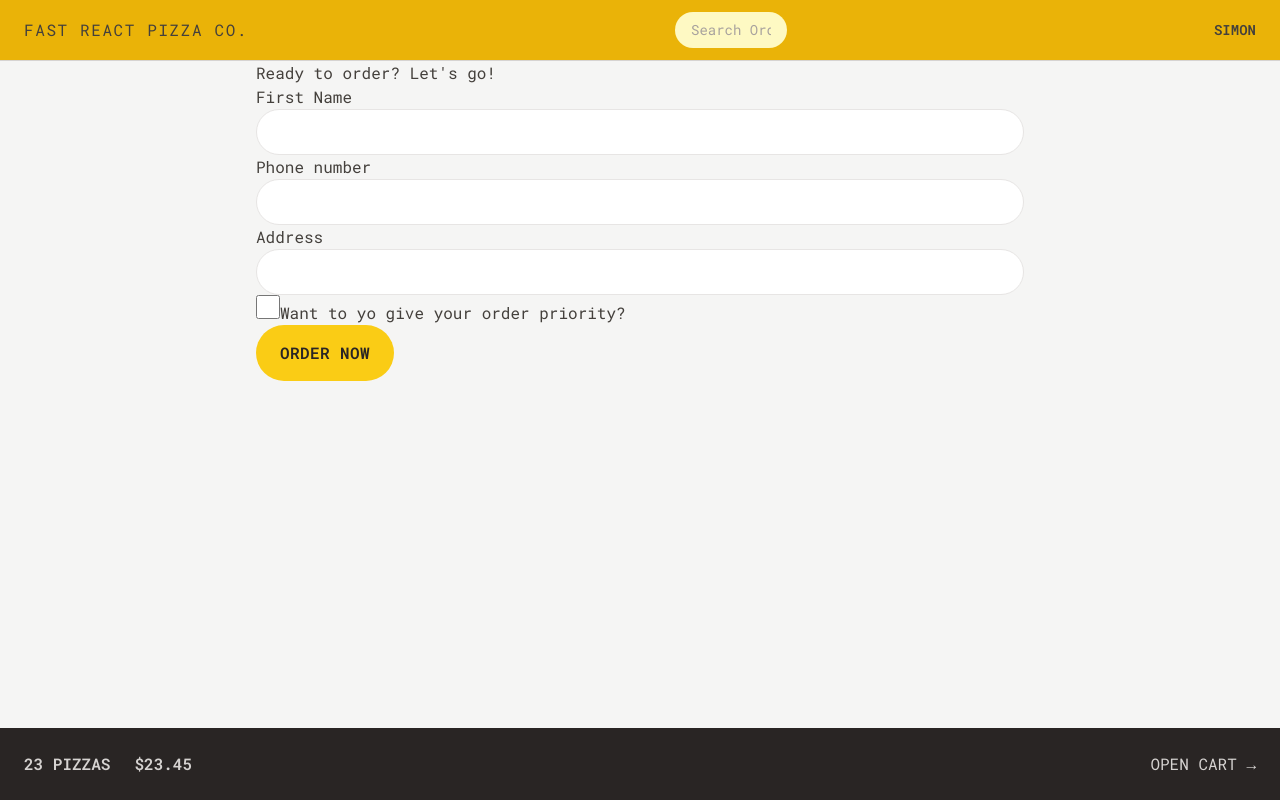
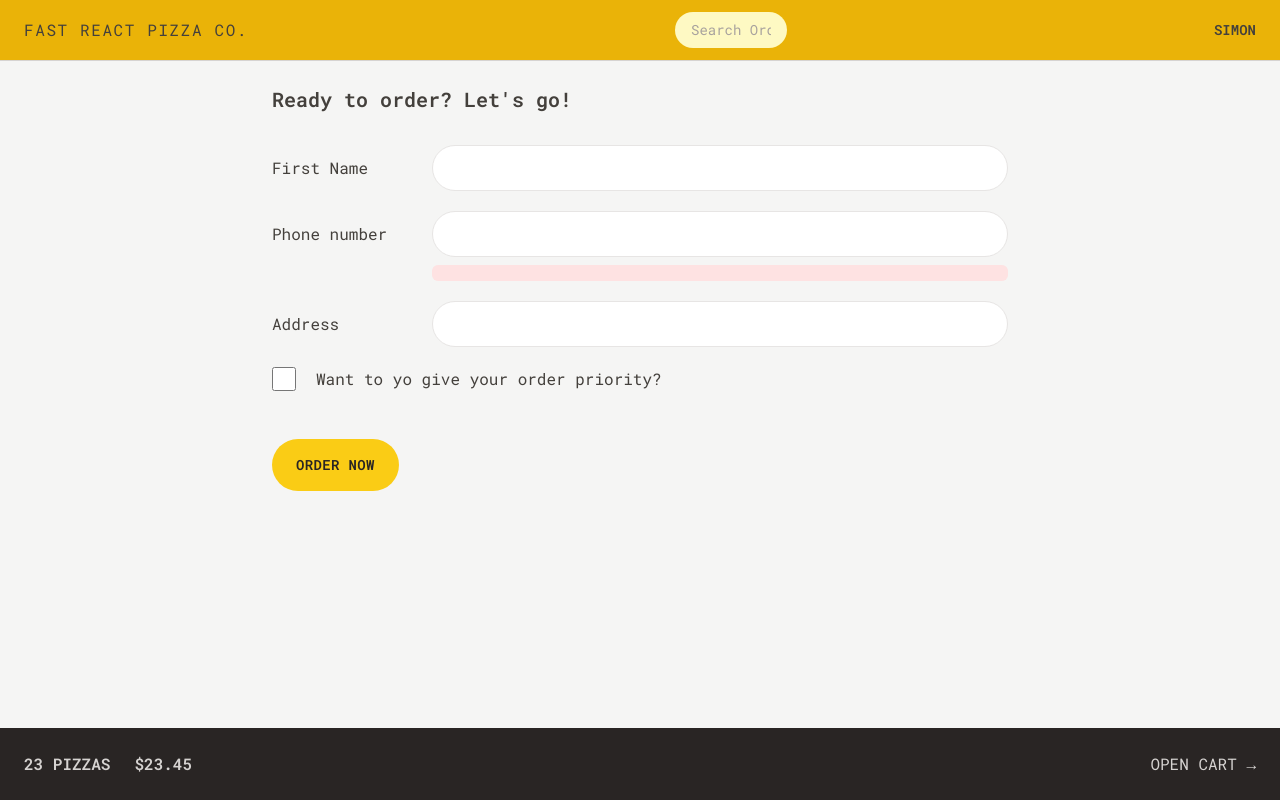
Before and after one commit to chikezie22/fast-react-project, a React (Vite) app: page /order/new in a window 1280 px wide. Built offline with nearby package versions, Linux system fonts and the light colour scheme.

Commit message:
modified index.html syled createOrder.jsx and modified Button.jsx

```diff
--- a/src/features/order/CreateOrder.jsx
+++ b/src/features/order/CreateOrder.jsx
@@ -43,31 +43,33 @@ function CreateOrder() {
   const cart = fakeCart;
 
   return (
-    <div>
-      <h2>Ready to order? Let's go!</h2>
+    <div className="px-4 py-6">
+      <h2 className="text-xl font-semibold mb-8">Ready to order? Let's go!</h2>
 
       <Form method="post">
-        <div>
+        <div className="mb-5 grid sm:grid-cols-[10rem_1fr] sm:items-center">
           <label>First Name</label>
           <input className="input " type="text" name="customer" required />
         </div>
 
-        <div>
+        <div className="mb-5 grid sm:grid-cols-[10rem_1fr] sm:items-center">
           <label>Phone number</label>
           <div>
             <input className="input" type="tel" name="phone" required />
           </div>
-          <div>{actionData?.phone}</div>
+          <div className="sm:col-start-2 mt-2">
+            <p className="text-xs text-red-700 bg-red-100 p-2 rounded-md">{actionData?.phone}</p>
+          </div>
         </div>
 
-        <div>
+        <div className="mb-5 grid sm:grid-cols-[10rem_1fr] sm:items-center">
           <label>Address</label>
           <div>
             <input type="text" name="address" required className="input" />
           </div>
         </div>
 
-        <div>
+        <div className="mb-12 flex items-center gap-5">
           <input
             className="h-6 w-6 accent-yellow-400 focus:outline-none focus:ring  focus:ring-yellow-400 "
             type="checkbox"
--- a/src/ui/Button.jsx
+++ b/src/ui/Button.jsx
@@ -1,7 +1,7 @@
 import { Link } from "react-router-dom";
 
 function Button({ children, disabled, to, type }) {
-  const base = `inline-block bg-yellow-400 uppercase font-semibold text-stone-800 tracking-wide rounded-full hover:bg-yellow-300
+  const base = `inline-block text-sm bg-yellow-400 uppercase font-semibold text-stone-800 tracking-wide rounded-full hover:bg-yellow-300
   transition-colors duration-300 focus:outline-none focus:ring focus:ring-yellow-300 focus:bg-yellow-300 focus:ring-offset-2 disabled:cursor-not-allowed `;
   const styles = {
     primary: base + `px-4 py-3 md:px-6 md:py-4`,
```
Also changed, not shown: index.html (+5 -2 lines).
